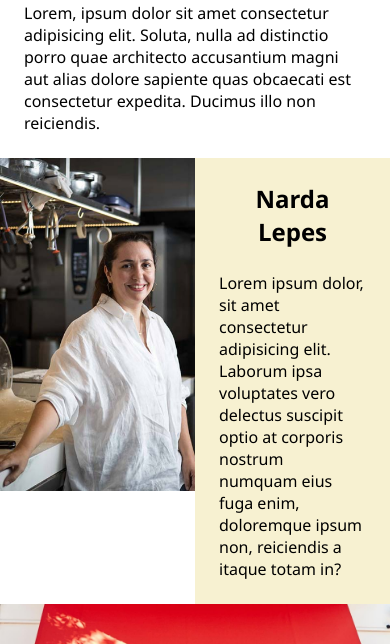
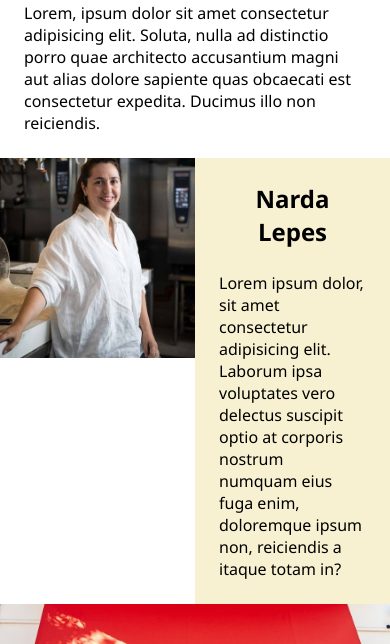
Before and after one commit to meltelles/cafejazmin, a plain HTML site: page paginas/nosotros.html in a window 390 px wide. Shown: the part 200-844 px from the top of the page. Drawn offline with Linux system fonts and the light colour scheme.

```diff
--- a/estilos.css
+++ b/estilos.css
@@ -2,6 +2,12 @@
     margin: 0;
     padding: 0;
     font-family: 'Segoe UI', Tahoma, Geneva, Verdana, sans-serif;
+}
+
+
+main {
+    max-width: 1280px;
+    margin: 0 auto;
 }
 
 /* Elementos principales */
@@ -141,9 +147,15 @@
     background-color: #F7F1D1
 }
 
+.foto-chef {
+    max-height: 300px;
+    overflow: hidden;
+}
+
 .chef {
-    width: 250px;
-    height: auto;
+    position: relative;
+    bottom: 20%;
+    width: 100%;
 }
 
 /* Cafe */
```
Also changed, not shown: paginas/carta.html (+1 -1 lines), paginas/contacto.html (+12 -11 lines).
